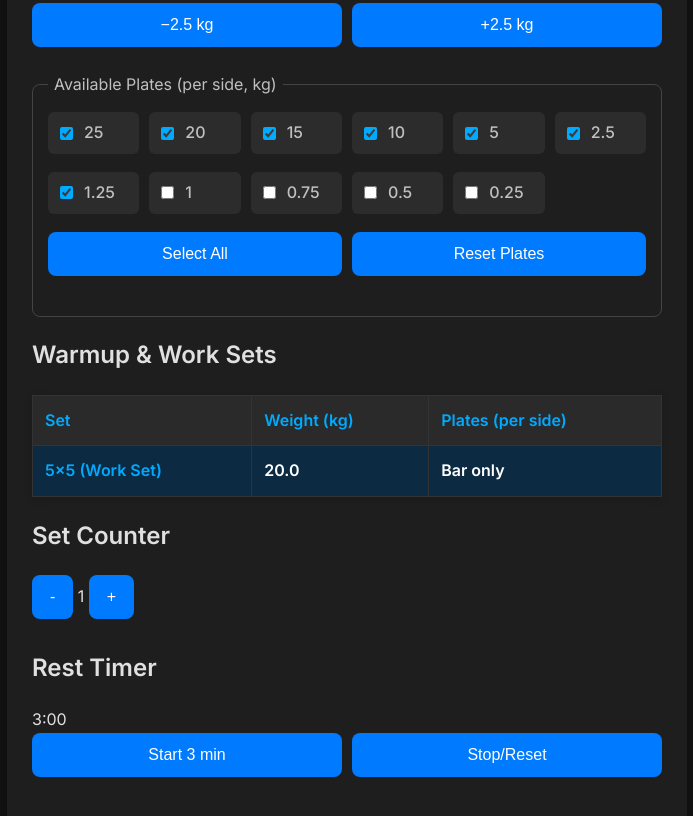
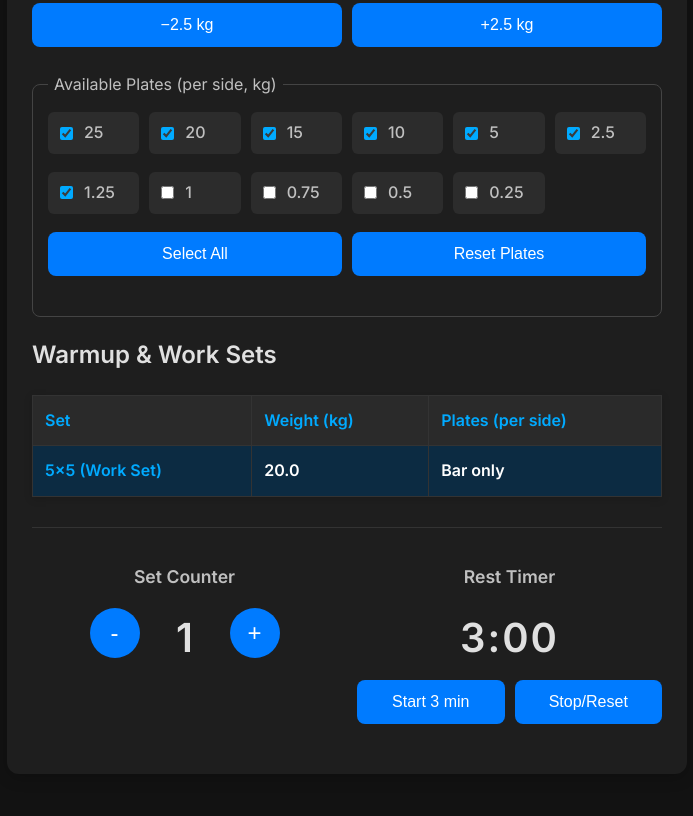
Before and after one commit to ZerobitUK/WarmupCalculatorV2, a plain HTML site: page index.html in a window 1280 px wide. Shown: the part 398-1214 px from the top of the page, without its empty margins (293-986 px from the left). Drawn offline with Linux system fonts and the light colour scheme.

Commit message:
Update style.css

```diff
--- a/style.css
+++ b/style.css
@@ -32,20 +32,18 @@ label{ display:block; margin-bottom:8px; font-weight:500; color:var(--muted) }
 input[type="number"], select{
   width:100%; padding:12px; border:1px solid #444; border-radius:var(--radius-sm);
   background:#2c2c2c; color:var(--text); font-size:1rem; margin-bottom:15px;
-  transition: box-shadow 0.2s ease-in-out; /* Added for snap effect */
+  transition: box-shadow 0.2s ease-in-out;
 }
 input[type="number"]:focus, select:focus{
   outline: none; border-color: var(--accent);
   box-shadow: 0 0 0 2px rgba(0,170,255,.3);
 }
 
-/* *** NEW: Keyframes for Input Snap Animation *** */
 @keyframes snap-flash {
   0% { box-shadow: 0 0 0 2px rgba(0, 170, 255, 0); }
   50% { box-shadow: 0 0 0 3px rgba(0, 170, 255, 0.5); }
   100% { box-shadow: 0 0 0 2px rgba(0, 170, 255, 0); }
 }
-/* *** NEW: Class for Input Snap *** */
 input[type="number"].snapped {
   animation: snap-flash 0.5s ease-in-out;
 }
@@ -78,23 +76,21 @@ legend{ padding:0 6px; color:var(--muted) }
 table{ width:100%; border-collapse:collapse; margin-top:20px; box-shadow: 0 2px 8px rgba(0,0,0,.15) }
 th, td{ border:1px solid var(--line); padding:12px; text-align:left; vertical-align:top }
 th{ background:var(--thead); color:var(--accent); font-weight:600 }
-td{ background:var(--row); transition: background-color 0.2s; } /* Added transition */
+td{ background:var(--row); transition: background-color 0.2s; }
 tr:nth-child(even) td{ background:var(--row-alt) }
-td pre { font-family: inherit; margin: 0; } /* Added for plate breakdown formatting */
+td pre { font-family: inherit; margin: 0; }
 .note{ color:#b0b0b0; font-size:.9em; margin-top:6px }
 .status{ margin-top:10px; color:#ffce7a; font-size:.95em }
 
-/* *** NEW: Styling for Work Set Row *** */
 .work-set td {
-    background-color: #0c2b42; /* A darker, accent-related color */
+    background-color: #0c2b42;
     color: #fff;
     font-weight: 600;
 }
 .work-set td:first-child {
-    color: var(--accent); /* Make the "5x5 (Work Set)" text stand out */
+    color: var(--accent);
 }
 
-/* *** NEW: Styling for Warmup Tip *** */
 .warmup-tip {
   font-size: 0.9em;
   color: var(--muted);
@@ -105,8 +101,57 @@ td pre { font-family: inherit; margin: 0; } /* Added for plate breakdown formatt
   border-left: 3px solid var(--accent);
 }
 
+/* Set Tracker and Timer Styles */
+.set-tracker {
+  display: flex;
+  justify-content: space-around;
+  gap: 20px;
+  margin-top: 30px;
+  padding-top: 20px;
+  border-top: 1px solid var(--line);
+}
+.set-counter, .rest-timer {
+  flex: 1;
+  text-align: center;
+}
+.tracker-title {
+  color: var(--muted);
+  font-size: 1.1rem;
+  margin-bottom: 15px;
+}
+.counter-controls {
+  display: flex;
+  align-items: center;
+  justify-content: center;
+  gap: 15px;
+}
+.counter-controls button {
+  font-size: 1.5rem;
+  width: 50px;
+  height: 50px;
+  border-radius: 50%;
+  padding: 0;
+}
+.counter-controls span {
+  font-size: 2.5rem;
+  font-weight: 600;
+  min-width: 60px;
+}
+.timer-display {
+  font-size: 2.5rem;
+  font-weight: 600;
+  color: var(--text);
+  margin-bottom: 10px;
+  letter-spacing: 2px;
+}
+.timer-display.timer-active {
+  color: var(--accent);
+}
+
+
 @media (max-width:600px){
   body{ padding:10px } .container{ padding:20px } h1{ font-size:1.8rem }
+  .set-tracker { flex-direction: column; }
 }
 @media (max-width:400px){
   .adjust-buttons button{ flex-basis:100%; min-width:0 }
```
